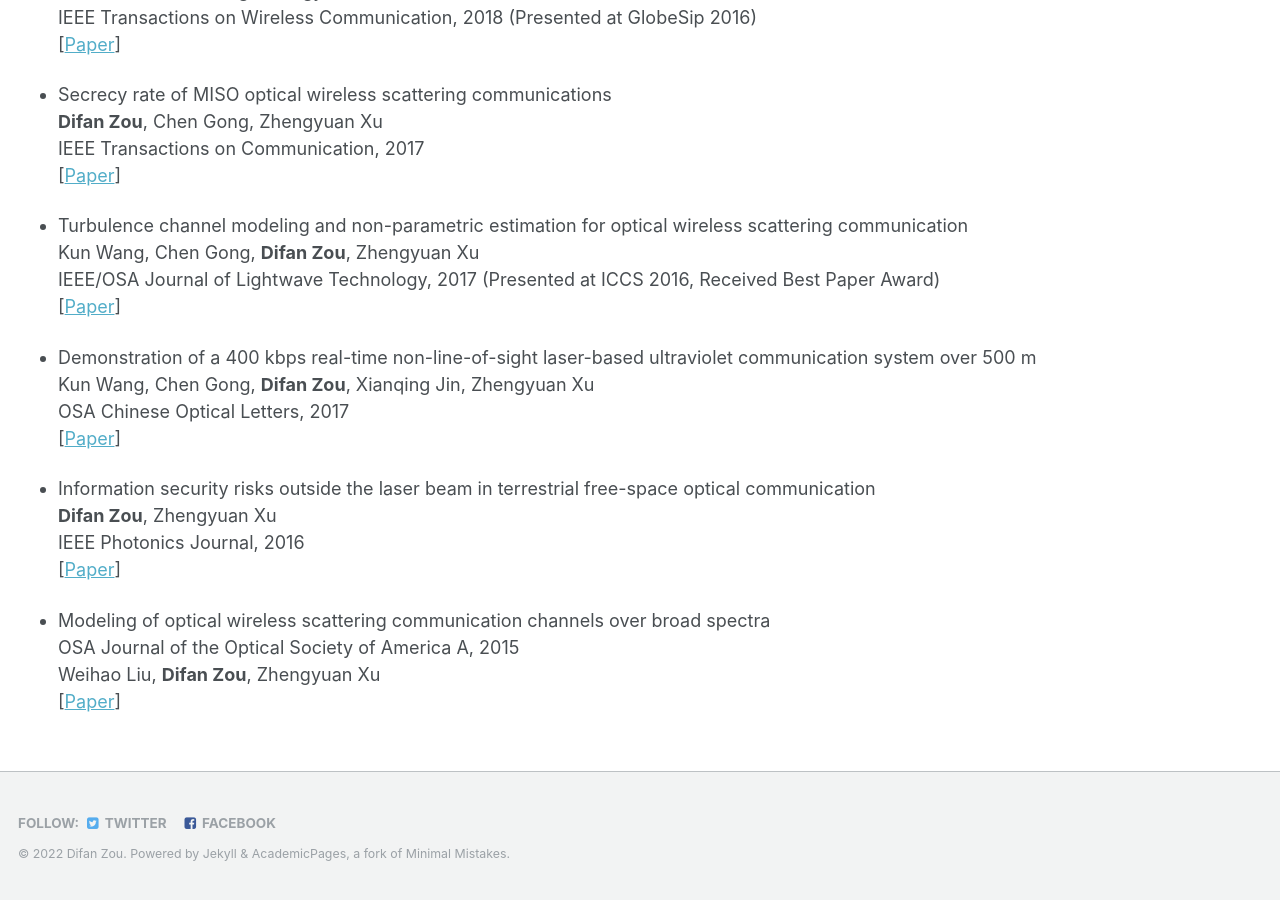
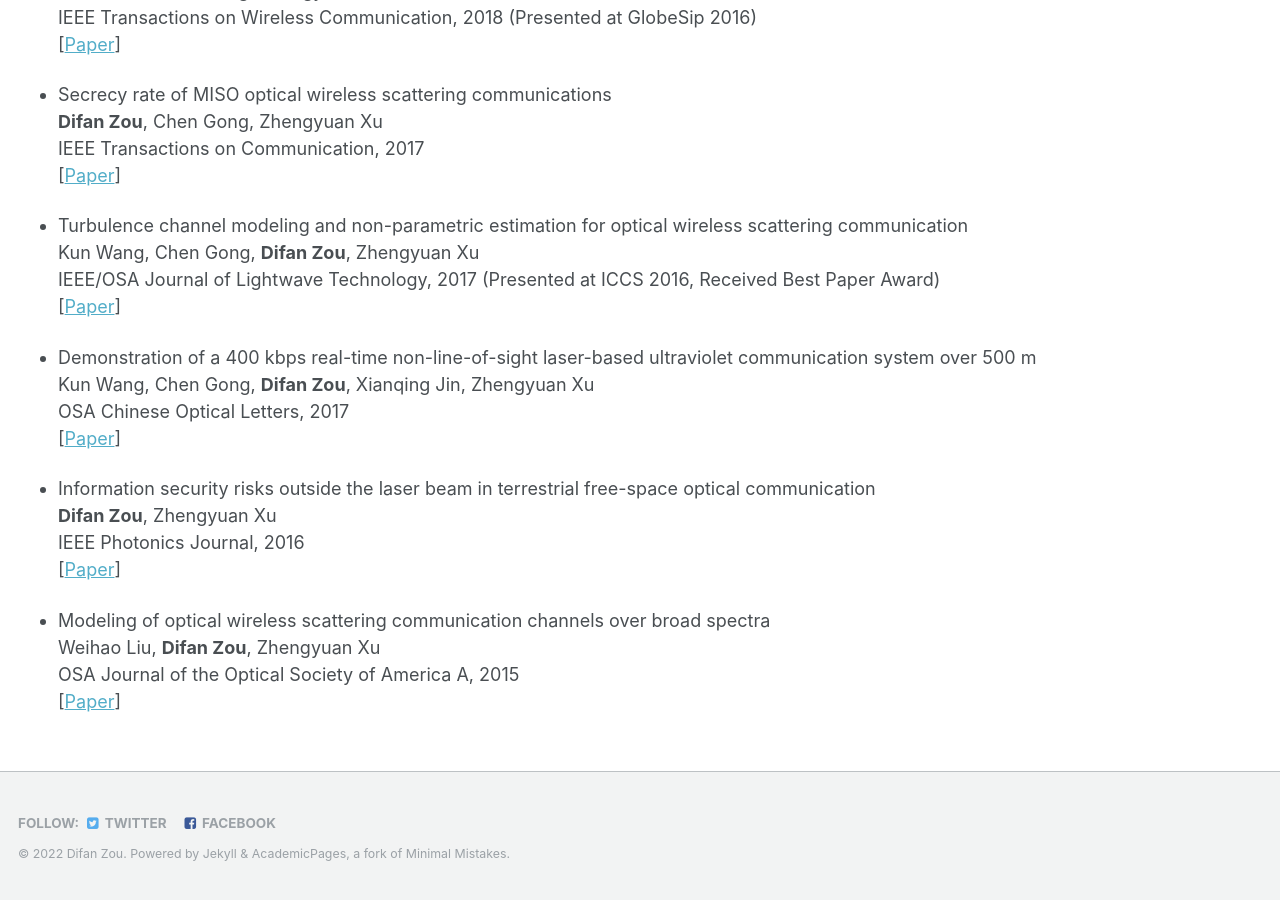
Before and after one commit to difanzou/difanzou.github.io, a Jekyll site: the page built from _pages/publications.md, in a window 1280 px wide and 900 px high, scrolled down 3981 px. Built offline with Jekyll 4.4.1, drawn with Linux system fonts in a browser that asks for light colours.

```diff
--- a/_includes/head/custom.html
+++ b/_includes/head/custom.html
@@ -16,7 +16,7 @@
 <link rel="icon" type="image/png" href="{{ base_path }}/images/favicon-96x96.png?v=M44lzPylqQ" sizes="96x96">
 <link rel="icon" type="image/png" href="{{ base_path }}/images/favicon-16x16.png?v=M44lzPylqQ" sizes="16x16">
 <link rel="manifest" href="{{ base_path }}/images/manifest.json?v=M44lzPylqQ">
-<link rel="mask-icon" href="{{ base_path }}/images/safari-pinned-tab.svg?v=M44lzPylqQ" color="#000000">
+<link rel="mask-icon" href="{{ base_path }}/images/dz.png?v=M44lzPylqQ" color="#000000">
 <link rel="shortcut icon" href="/images/favicon.ico?v=M44lzPylqQ">
 <meta name="msapplication-TileColor" content="#000000">
 <meta name="msapplication-TileImage" content="{{ base_path }}/images/mstile-144x144.png?v=M44lzPylqQ">
--- a/_pages/publications.md
+++ b/_pages/publications.md
@@ -187,6 +187,6 @@
 \[[Paper](https://ieeexplore.ieee.org/document/7563344)\]
 
 * Modeling of optical wireless scattering communication channels over broad spectra\
+Weihao Liu, **Difan Zou**, Zhengyuan Xu\
 OSA Journal of the Optical Society of America A, 2015\
-Weihao Liu, **Difan Zou**, Zhengyuan Xu\
 \[[Paper](https://opg.optica.org/josaa/abstract.cfm?uri=josaa-32-3-486)\]
```
Also changed, not shown: 1 other file.
